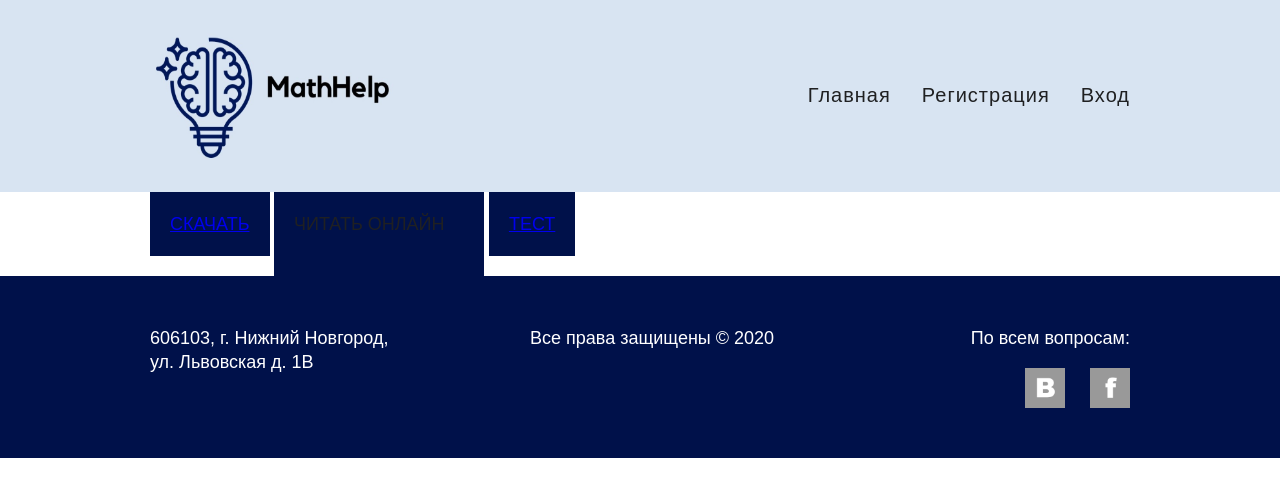
After one commit to dselivanovskaya/MathHelp, a Django app: page /tickets/1/ in a window 1280 px wide. The commit adds this page. Shown: the top 497 px of the page. Run offline with Django 3.2, Linux system fonts and the light colour scheme; data comes from the database, SQL or seed files in the repository; both versions use the stored data as it was after the commit.

Commit message:
Add ticket-info url

```diff
--- a/requirements.txt
+++ b/requirements.txt
@@ -1,2 +1,3 @@
 Django==3.0.5
 djangorestframework==3.11.0
+Pillow==7.1.1
--- /dev/null
+++ b/src/tickets/templates/tickets/ticket.html
@@ -0,0 +1,26 @@
+{% extends 'base.html' %}
+{% load static %}
+
+{% block title %} {{ ticket.name }} {% endblock %}
+
+{% block content %}
+
+<div class="container">
+
+    <button class="btn btn-blue">
+        <a href="#">Скачать</a>
+      </button>
+
+      <button class="btn btn-blue">
+          <a href="{% url 'ticket-pdf' id=ticket.id filename=ticket.filename %}" class="ticket">Читать онлайн</a>
+      </button>
+
+      <button class="btn btn-blue">
+        <a href="#">Тест</a>
+      </button>
+
+
+</div>
+
+
+{% endblock %}
--- a/src/tickets/templates/tickets/tickets.html
+++ b/src/tickets/templates/tickets/tickets.html
@@ -22,7 +22,7 @@
       {% for ticket in tickets %}
         <tr>
           <td>
-            <p><a href="{% url 'ticket-pdf' filename=ticket.filename %}" class="ticket">{{ ticket.name }}</a></p>
+            <p><a href="{% url 'ticket_info' id=ticket.id %}" class="ticket">{{ ticket.name }}</a></p>
           </td>
 
           <td class="star">
--- a/src/tickets/urls.py
+++ b/src/tickets/urls.py
@@ -1,8 +1,9 @@
 from django.urls import path
 
-from .views import get_ticket_pdf, list_tickets
+from .views import get_ticket_pdf, list_tickets, get_ticket
 
 urlpatterns = [
     path('', list_tickets, name='tickets'),
-    path('<str:filename>', get_ticket_pdf, name='ticket-pdf'),
+    path('<int:id>/', get_ticket, name='ticket_info'),
+    path('<int:id>/<str:filename>', get_ticket_pdf, name='ticket-pdf'),
 ]
--- a/src/tickets/views.py
+++ b/src/tickets/views.py
@@ -11,12 +11,18 @@ def list_tickets(request):
     )
 
 
-def get_ticket_pdf(request, filename: str):
+def get_ticket_pdf(request, id, filename: str):
     ''' Return a ticket in pdf format. '''
     ticket = Ticket.objects.get(filename=filename)
     if ticket.name not in request.session['watched_tickets']:
         request.session['watched_tickets'].append(ticket.name)
+    print(ticket.get_absolute_path())
     try:
         return FileResponse(open(ticket.get_absolute_path(), 'rb'))
     except FileNotFoundError:
         raise Http404
+
+def get_ticket(request, id):
+    return render(
+        request, 'tickets/ticket.html', {'ticket': Ticket.objects.get(id = id)}
+    )
```
Also changed, not shown: src/db.sqlite3.
